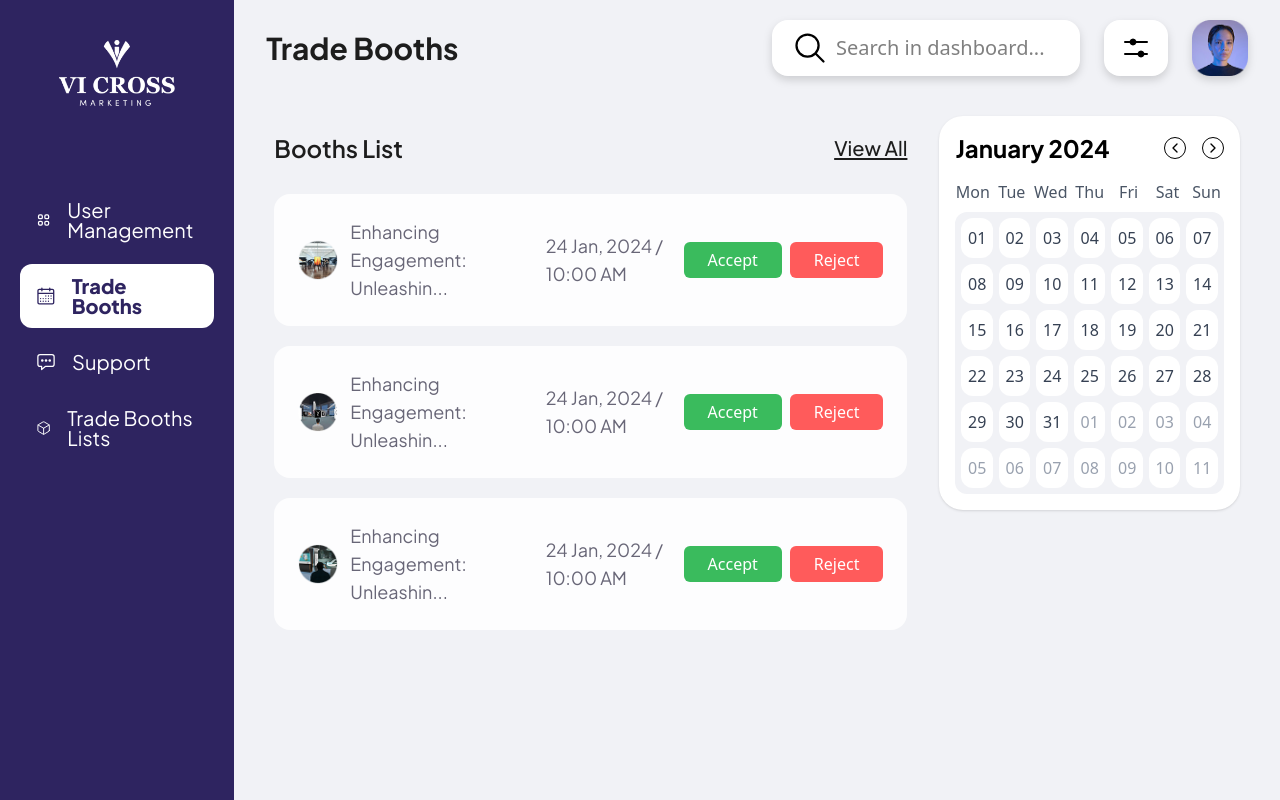
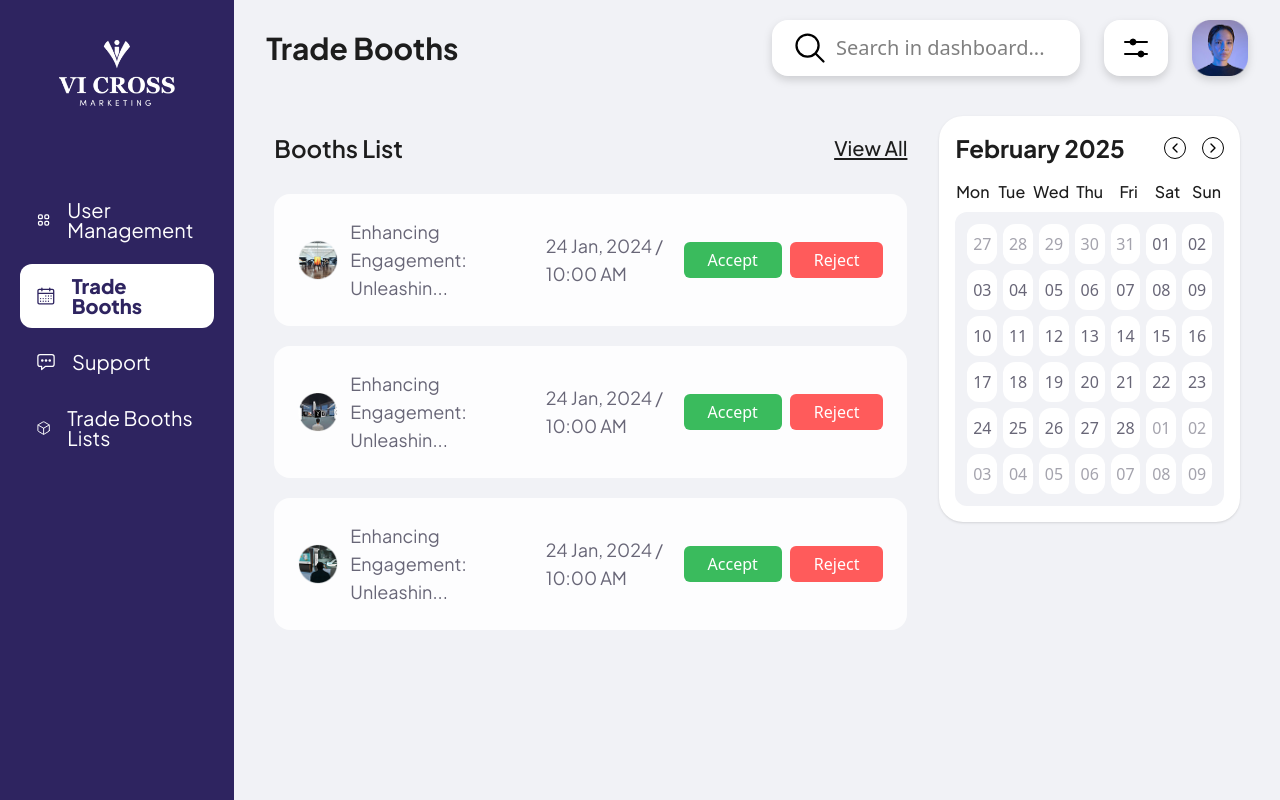
Before and after one commit to Rao-Hamza853/VI-Cross, a React (Vite) app: page /trade-booths in a window 1280 px wide. Built offline with nearby package versions, Linux system fonts and the light colour scheme.

Commit message:
trade booths calender modifications 2

```diff
--- a/src/component/custom-calender.jsx
+++ b/src/component/custom-calender.jsx
@@ -143,7 +143,7 @@ import { useState } from "react"
 import { ChevronLeft, ChevronRight } from "lucide-react"
 
 export default function Calendar({ events = [] }) {
-  const [currentDate, setCurrentDate] = useState(new Date(2024, 0, 1)) // January 2024
+  const [currentDate, setCurrentDate] = useState(new Date()) // January 2024
 
   const monthNames = [
     "January",
@@ -234,7 +234,7 @@ export default function Calendar({ events = [] }) {
   return (
     <div className="bg-white rounded-3xl p-4 shadow-sm w-full">
       <div className="flex justify-between items-center mb-2">
-        <h2 className="text-2xl font-bold font-jakarta">
+        <h2 className="text-2xl font-bold font-jakarta text-black-light">
           {monthNames[currentDate.getMonth()]} {currentDate.getFullYear()}
         </h2>
         <div className="flex gap-4">
@@ -253,12 +253,12 @@ export default function Calendar({ events = [] }) {
 
       <div className="grid grid-cols-7 gap-1 ">
         {dayNames.map((day) => (
-          <div key={day} className="text-center font-medium text-gray-600 py-2">
+          <div key={day} className="text-center font-medium font-jakarta text-black-light py-2">
             {day}
           </div>
         ))}
-        </div>
-        <div className="grid grid-cols-7 gap-1.5 bg-secondary p-1.5 rounded-xl">
+      </div>
+      <div className="grid grid-cols-7 gap-1.5 bg-secondary p-3 rounded-xl">
         {weeks.map((week, weekIndex) =>
           week.map((day, dayIndex) => {
             const eventColors = getEventColors(day.date)
@@ -267,7 +267,7 @@ export default function Calendar({ events = [] }) {
                 key={`${weekIndex}-${dayIndex}`}
                 className={`
                   flex flex-col items-center bg-white justify-center rounded-xl py-2
-                  ${day.currentMonth ? "text-gray-700" : "text-gray-400"}
+                  ${day.currentMonth ? "text-gray" : "text-gray/60"}
                   hover:bg-gray-50
                 `}
               >
```
